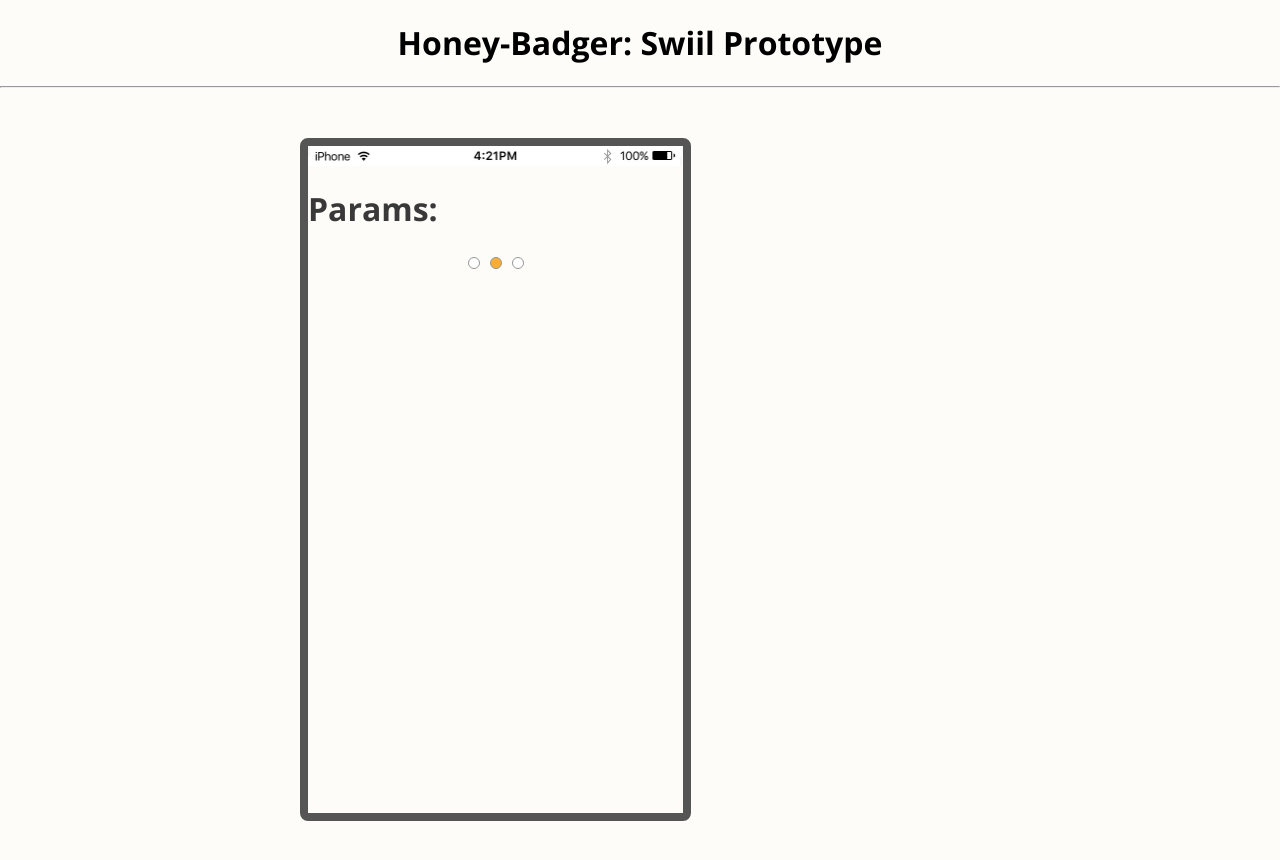
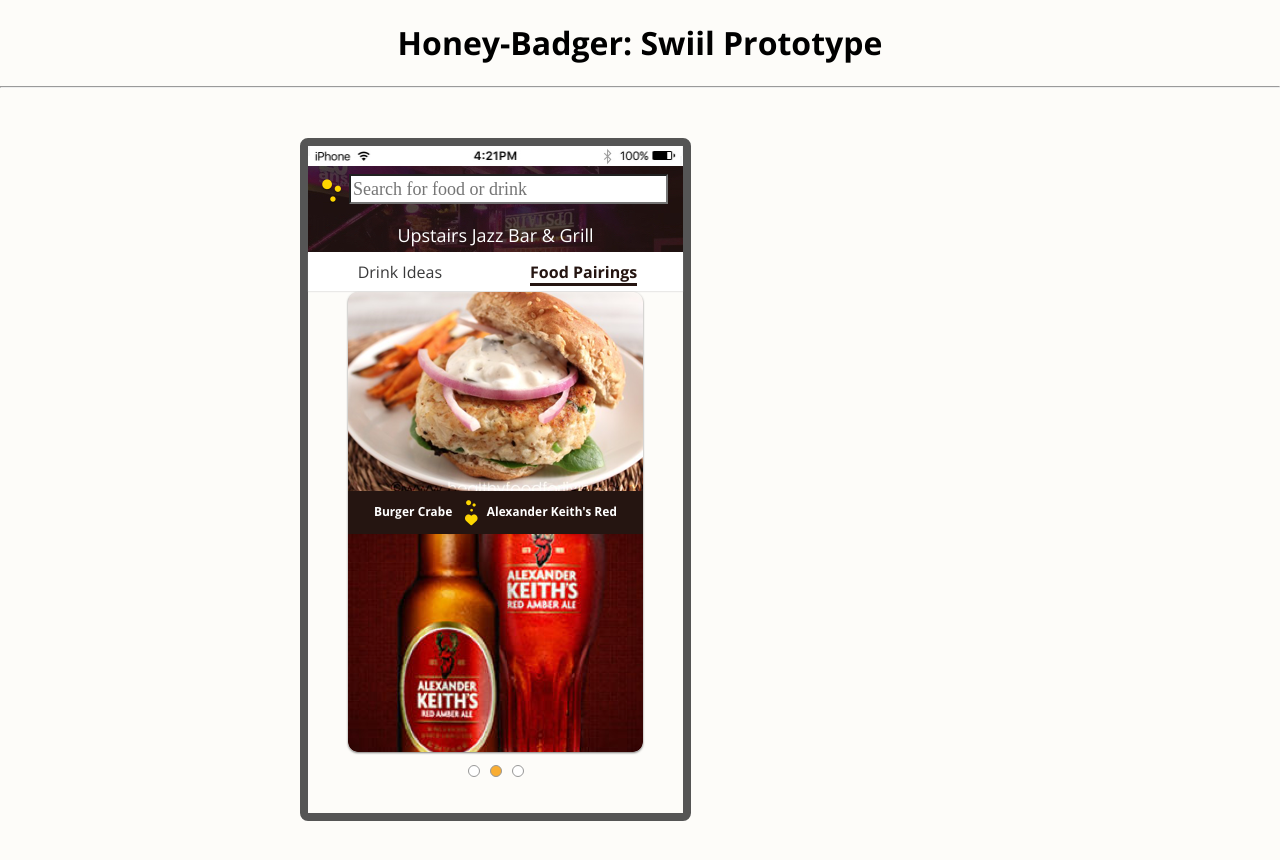
Before and after one commit to saaqibz/inbev-hackathon, a React (Create React App) app in the folder swiil/: page /pairing in a window 1280 px wide. Shown: the top 860 px of the page. Built offline with nearby package versions, Linux system fonts and the light colour scheme.

Commit message:
not final

```diff
--- a/swiil/src/components/Pairing.js
+++ b/swiil/src/components/Pairing.js
@@ -6,6 +6,8 @@
 import './Pairing.css';
 
 import Header from './Header';
+import card1 from '../assets/card/card-burgercrabe-alexanderkeithsred.png';
+
 
 // class MenuContainer extends Component {
 //     getPairingCard() {
@@ -81,14 +83,19 @@
     return param.split("?item=")[1];
 };
 
+
 const PairingView = ({location}) => (
 
     <div>
-        <h1> Params: {getItemFromQueryParam(location.search)}</h1>
+        <Header />
+        <div className="cards" style={{textAlign: 'center'}}>
+            <img src={card1} />
+        </div>
         <div className="radio-scroll">
             <div className="radio"></div>
 
             <div className="radio active"></div>
+
 
             <div className="radio"></div>
 
```
